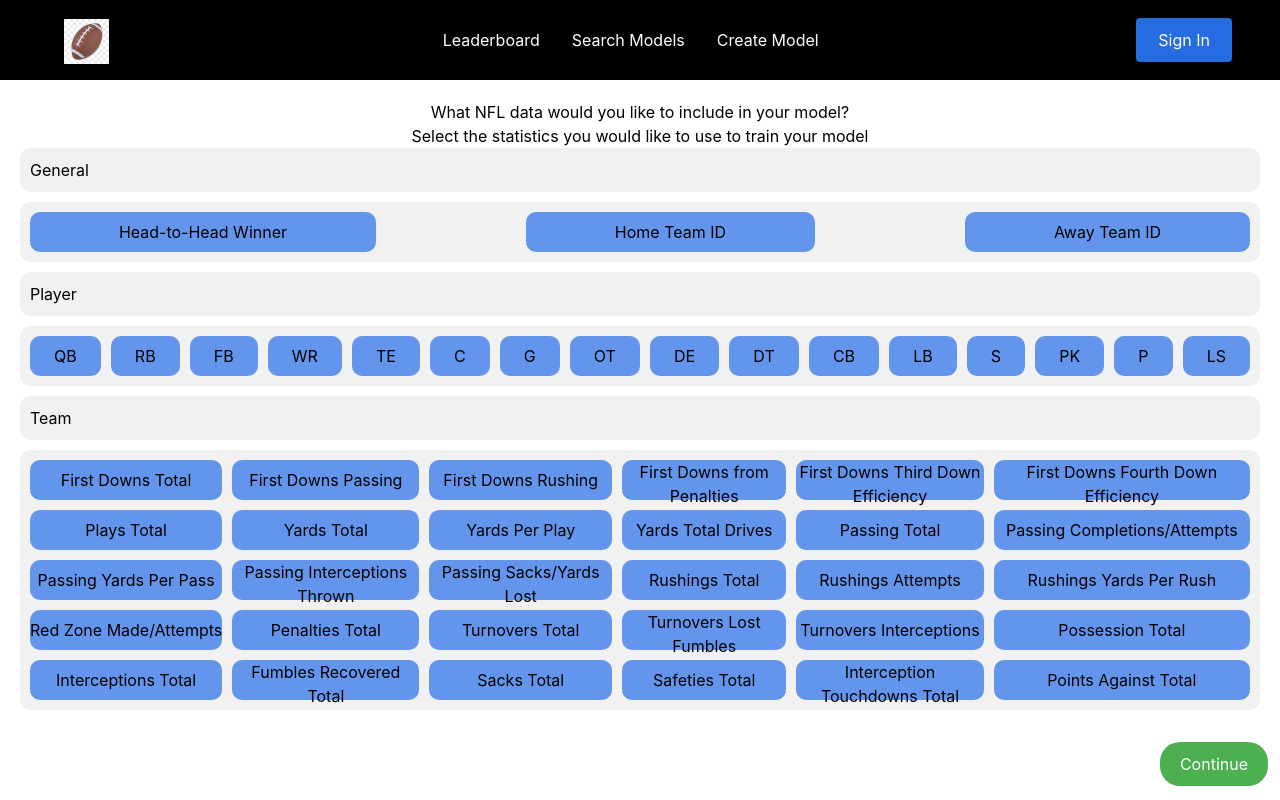
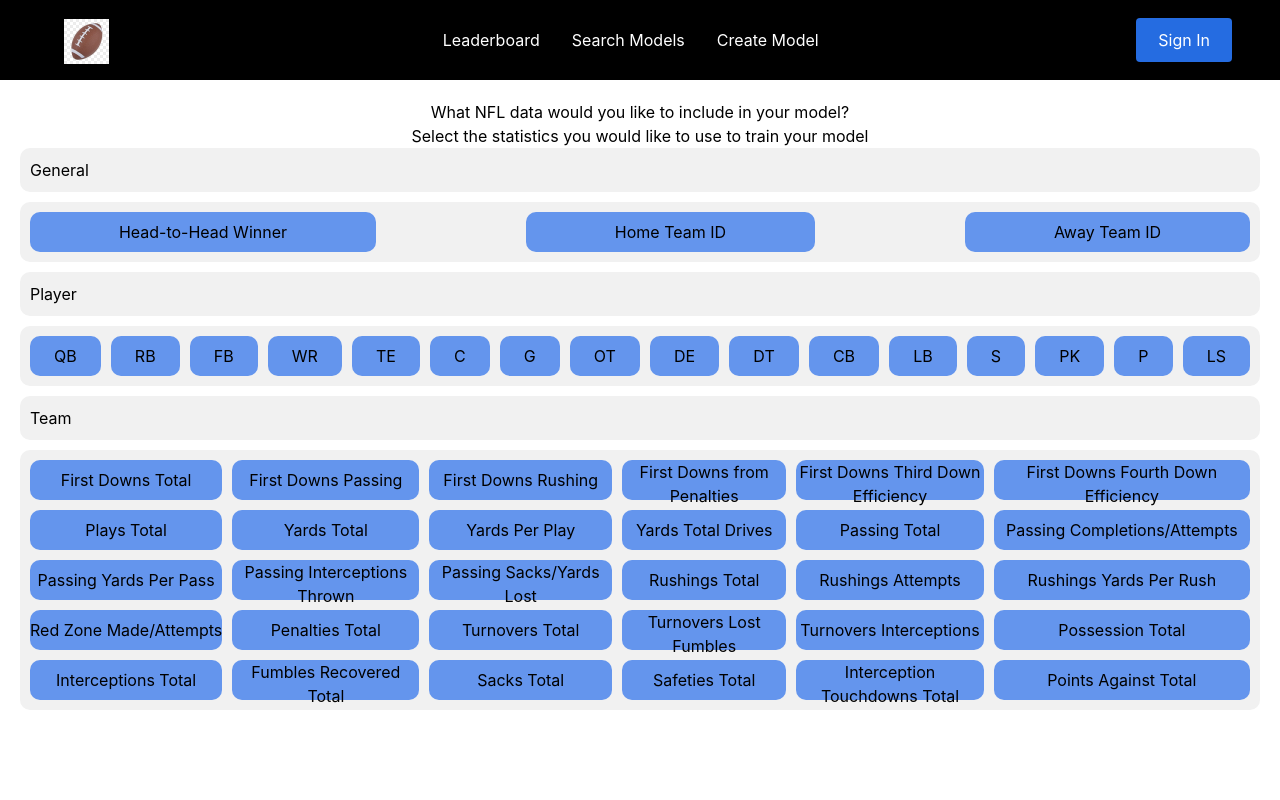
Before and after one commit to loganbrenningmeyer/TeamFifty, a React (Create React App) app in the folder frontend/: page /data in a window 1280 px wide. Built offline with nearby package versions, Linux system fonts and the light colour scheme.

Commit message:
Commented out continue buttons for the creation phase.

```diff
--- a/frontend/src/components/Data/Data.js
+++ b/frontend/src/components/Data/Data.js
@@ -344,7 +344,7 @@ function Data() {
         </div>
       </div>
 
-      <button className="continue-button" onClick={handleContinue}>Continue</button>
+      {/* <button className="continue-button" onClick={handleContinue}>Continue</button> */}
     </div>
   );
 }
```
